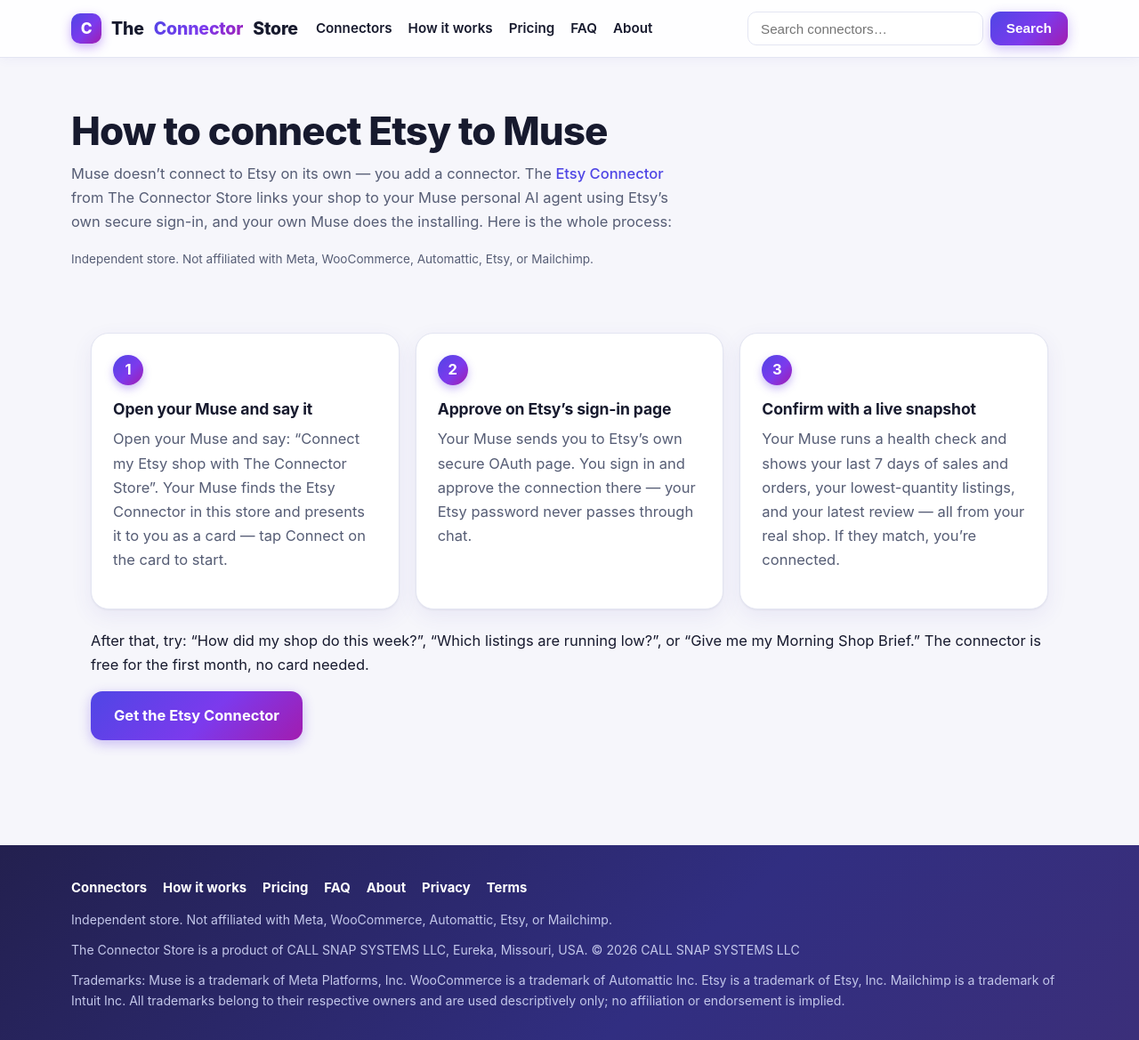
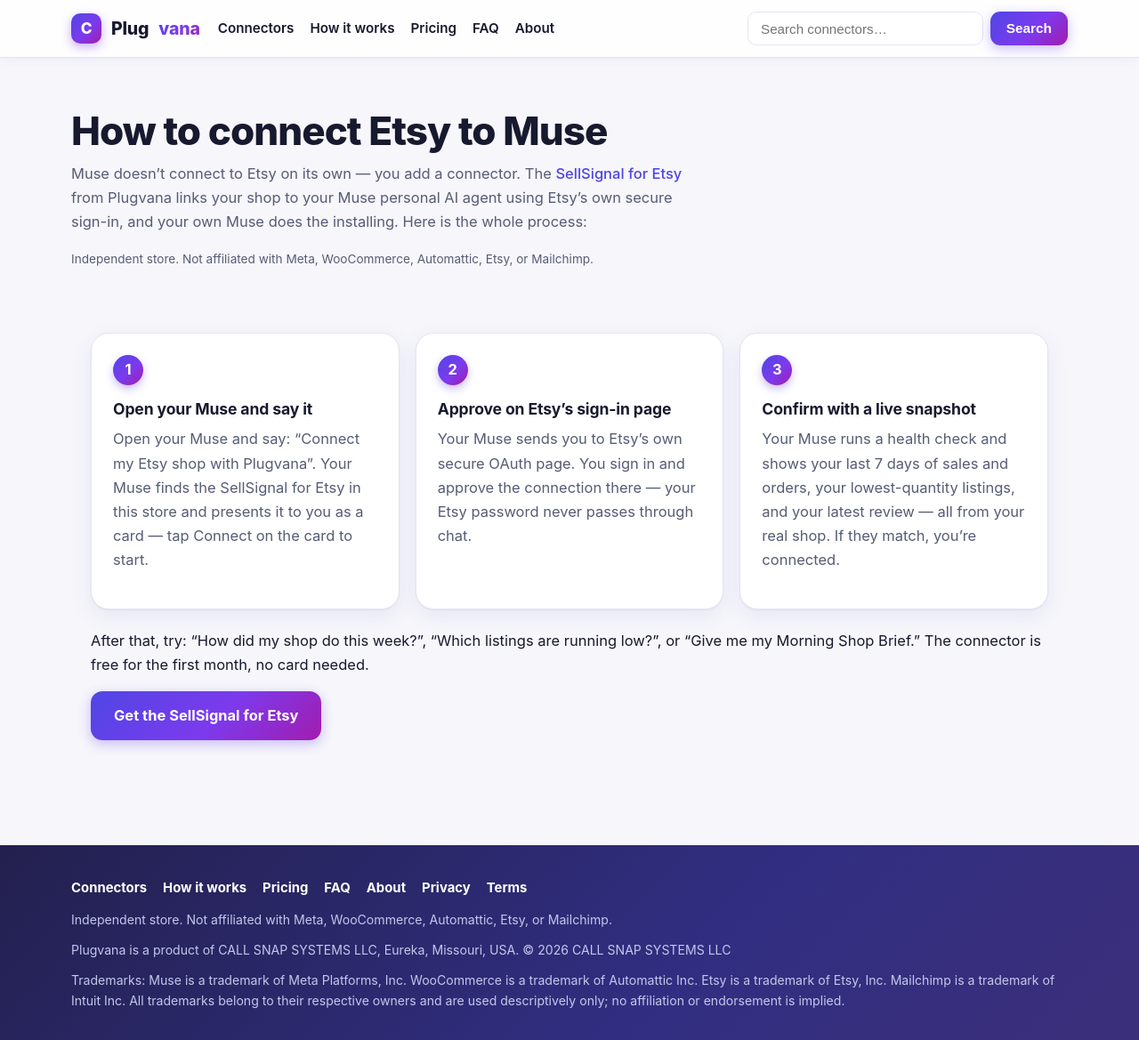
Before and after one commit to babusriharsha/connector-store, a plain HTML site: page site/how-to-connect-etsy-to-muse.html in a window 1280 px wide. Shown: the whole page at 89% size. Drawn offline with Linux system fonts and the light colour scheme.

Commit message:
Legal completion + Plugvana rebrand part 6/8

```diff
--- a/site/how-to-connect-etsy-to-muse.html
+++ b/site/how-to-connect-etsy-to-muse.html
@@ -1,10 +1,10 @@
 <!DOCTYPE html>
-<!-- BRAND: The Connector Store — tagline: "Real connectors for your Muse." -->
+<!-- BRAND: Plugvana — tagline: "Real connectors for your Muse." -->
 <html lang="en">
 <head>
 <meta charset="utf-8">
 <meta name="viewport" content="width=device-width, initial-scale=1">
-<title>How to connect Etsy to Muse — The Connector Store</title>
+<title>How to connect Etsy to Muse — Plugvana</title>
 <meta name="description" content="Connect your Etsy shop to your Muse personal AI agent in 3 steps: open your Muse and say one sentence, tap Connect on the card it shows you, approve Etsy's secure sign-in, and confirm with a live shop snapshot.">
 <meta property="og:title" content="How to connect Etsy to Muse">
 <meta property="og:description" content="Three steps: say one sentence to your Muse, tap Connect and approve on Etsy's own sign-in page, confirm with a live snapshot of your shop.">
@@ -16,7 +16,7 @@
 
 <header class="site-header">
   <div class="wrap header-inner">
-    <a class="brand" href="index.html">The <span>Connector</span> Store</a>
+    <a class="brand" href="index.html">Plug<span>vana</span></a>
     <nav class="main-nav" aria-label="Main">
       <a href="index.html#connectors">Connectors</a>
       <a href="how-it-works.html">How it works</a>
@@ -35,19 +35,19 @@
 <main>
   <div class="wrap detail-hero">
     <h1>How to connect Etsy to Muse</h1>
-    <p class="muted" style="max-width:700px">Muse doesn’t connect to Etsy on its own — you add a connector. The <a href="etsy.html">Etsy Connector</a> from The Connector Store links your shop to your Muse personal AI agent using Etsy’s own secure sign-in, and your own Muse does the installing. Here is the whole process:</p>
+    <p class="muted" style="max-width:700px">Muse doesn’t connect to Etsy on its own — you add a connector. The <a href="etsy.html">SellSignal for Etsy</a> from Plugvana links your shop to your Muse personal AI agent using Etsy’s own secure sign-in, and your own Muse does the installing. Here is the whole process:</p>
     <p class="independence">Independent store. Not affiliated with Meta, WooCommerce, Automattic, Etsy, or Mailchimp.</p>
   </div>
 
   <section class="block" aria-label="Steps">
     <div class="wrap">
       <div class="steps">
-        <div class="step"><span class="step-num" aria-hidden="true">1</span><h3>Open your Muse and say it</h3><p class="muted">Open your Muse and say: &ldquo;Connect my Etsy shop with The Connector Store&rdquo;. Your Muse finds the Etsy Connector in this store and presents it to you as a card — tap Connect on the card to start.</p></div>
+        <div class="step"><span class="step-num" aria-hidden="true">1</span><h3>Open your Muse and say it</h3><p class="muted">Open your Muse and say: &ldquo;Connect my Etsy shop with Plugvana&rdquo;. Your Muse finds the SellSignal for Etsy in this store and presents it to you as a card — tap Connect on the card to start.</p></div>
         <div class="step"><span class="step-num" aria-hidden="true">2</span><h3>Approve on Etsy’s sign-in page</h3><p class="muted">Your Muse sends you to Etsy’s own secure OAuth page. You sign in and approve the connection there — your Etsy password never passes through chat.</p></div>
         <div class="step"><span class="step-num" aria-hidden="true">3</span><h3>Confirm with a live snapshot</h3><p class="muted">Your Muse runs a health check and shows your last 7 days of sales and orders, your lowest-quantity listings, and your latest review — all from your real shop. If they match, you’re connected.</p></div>
       </div>
       <p style="margin-top:22px">After that, try: “How did my shop do this week?”, “Which listings are running low?”, or “Give me my Morning Shop Brief.” The connector is free for the first month, no card needed.</p>
-      <p><a class="btn big" href="etsy.html">Get the Etsy Connector</a></p>
+      <p><a class="btn big" href="etsy.html">Get the SellSignal for Etsy</a></p>
     </div>
   </section>
 </main>
@@ -64,7 +64,7 @@
       <a href="terms.html">Terms</a>
     </div>
     <p class="small muted" style="margin:0">Independent store. Not affiliated with Meta, WooCommerce, Automattic, Etsy, or Mailchimp.</p>
-    <p class="small muted" style="margin:0">The Connector Store is a product of CALL SNAP SYSTEMS LLC, Eureka, Missouri, USA. © 2026 CALL SNAP SYSTEMS LLC</p>
+    <p class="small muted" style="margin:0">Plugvana is a product of CALL SNAP SYSTEMS LLC, Eureka, Missouri, USA. © 2026 CALL SNAP SYSTEMS LLC</p>
     <p class="small muted" style="margin:0">Trademarks: Muse is a trademark of Meta Platforms, Inc. WooCommerce is a trademark of Automattic Inc. Etsy is a trademark of Etsy, Inc. Mailchimp is a trademark of Intuit Inc. All trademarks belong to their respective owners and are used descriptively only; no affiliation or endorsement is implied.</p>
   </div>
 </footer>
```
Also changed, not shown: site/faq.html (+7 -7 lines), site/how-it-works.html (+7 -7 lines), site/how-to-connect-etsy-to-claude.html (+1 -1 lines), site/how-to-connect-mailchimp-to-claude.html (+1 -1 lines), site/how-to-connect-mailchimp-to-muse.html (+7 -7 lines).
